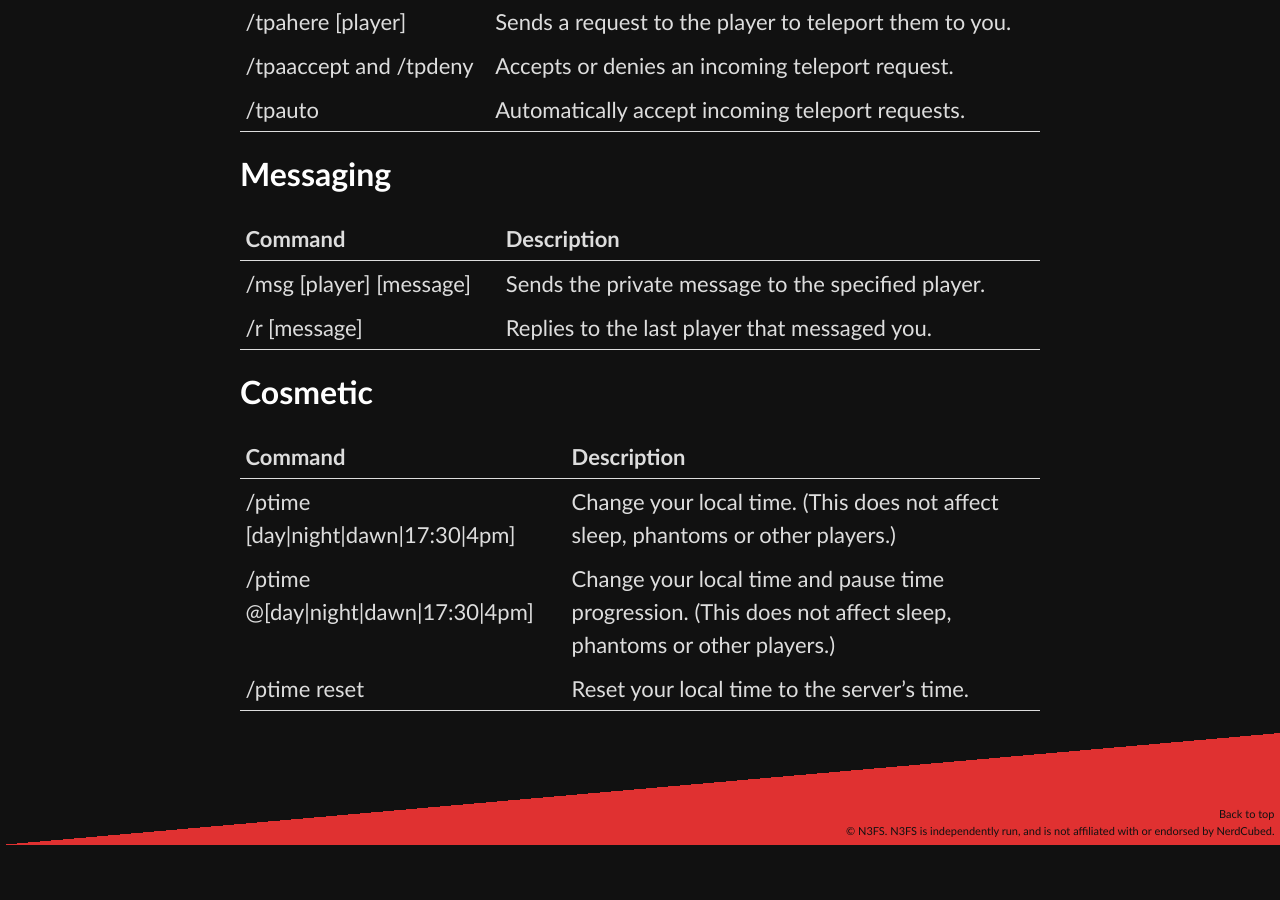
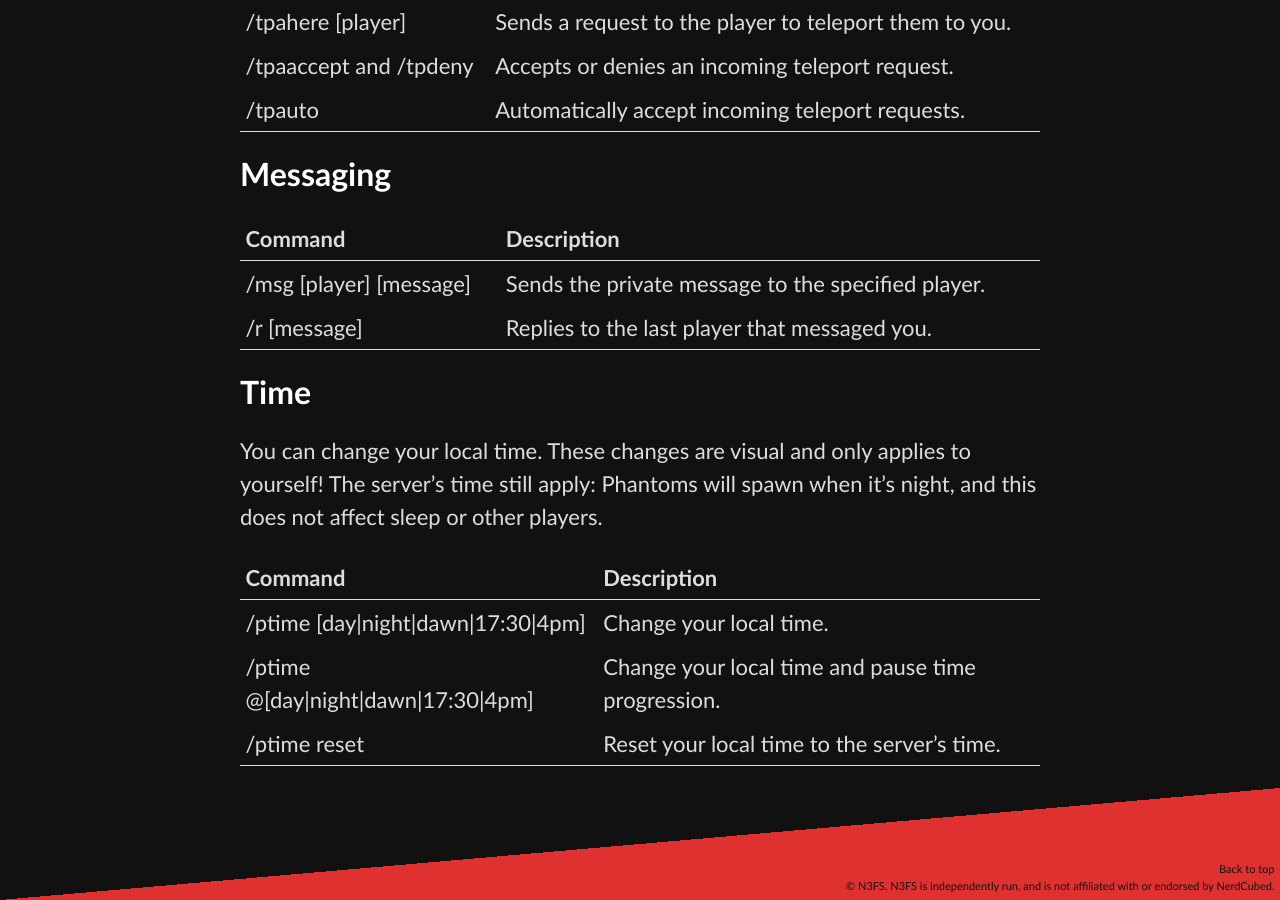
Before and after one commit to N3FS/N3FS-website, a Jekyll site: the page built from _help/minecraft-commands.md, in a window 1280 px wide and 900 px high, scrolled down 2653 px. Built offline with Jekyll 4.4.1, drawn with Linux system fonts in a browser that asks for light colours; before the commit the page ends 3498 px from its top, so only the background shows below that.

Commit message:
Clearer explanation in minecraft-commands

```diff
--- a/_help/minecraft-commands.md
+++ b/_help/minecraft-commands.md
@@ -106,12 +106,15 @@ To teleport a player or yourself:
 | /r [message] | Replies to the last player that messaged you.|
 |---
 
-## Cosmetic
+## Time
+
+You can change your local time.
+These changes are visual and only applies to yourself! The server's time still apply: Phantoms will spawn when it's night, and this does not affect sleep or other players.
 
 |---
 | Command | Description |
 |---
-| /ptime [day\|night\|dawn\|17:30\|4pm] | Change your local time. (This does not affect sleep, phantoms or other players.)|
-| /ptime @[day\|night\|dawn\|17:30\|4pm] | Change your local time and pause time progression. (This does not affect sleep, phantoms or other players.)|
+| /ptime [day\|night\|dawn\|17:30\|4pm] | Change your local time.|
+| /ptime @[day\|night\|dawn\|17:30\|4pm] | Change your local time and pause time progression.|
 | /ptime reset | Reset your local time to the server's time.|
 |---
```
